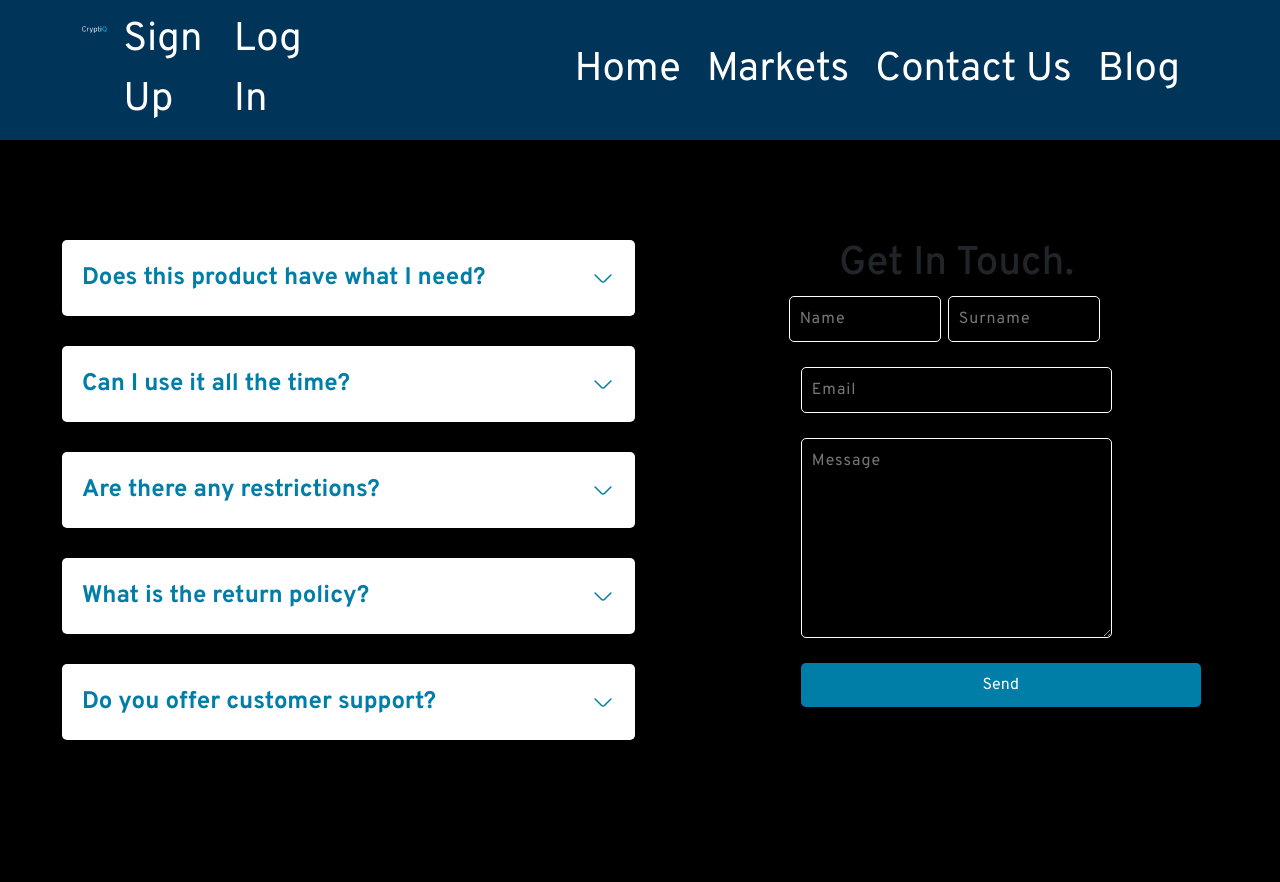
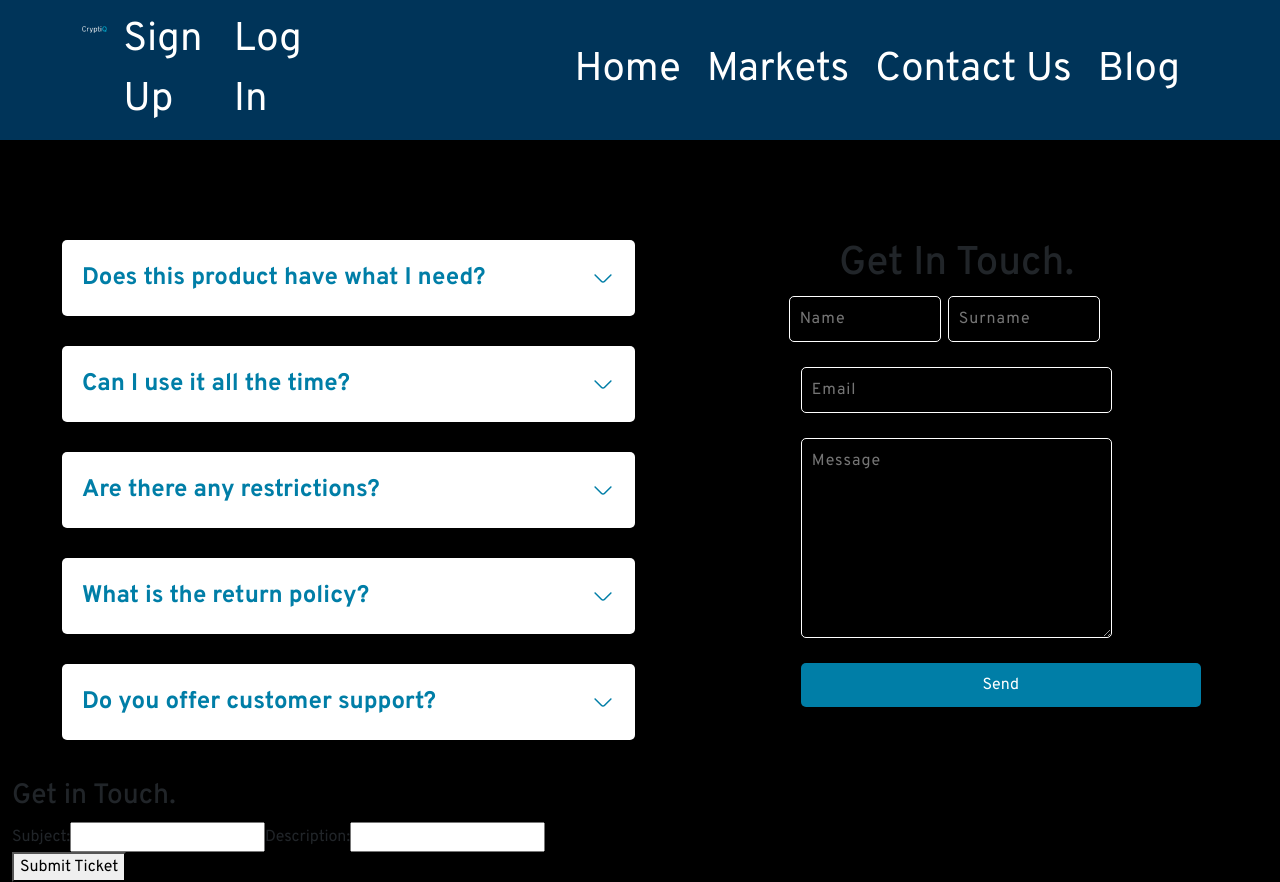
Before and after one commit to griffin1995/cryptocurrencyPlatform, a React (Create React App) app in the folder client/: page /support in a window 1280 px wide. Before the commit the page ends 800 px from the top, so only its background shows below. Built offline with nearby package versions, Linux system fonts and the light colour scheme.

Commit message:
finished supportForm logic - form unfinished

```diff
--- a/client/src/components/supportForm.js
+++ b/client/src/components/supportForm.js
@@ -1,14 +1,92 @@
+// Import the useState hook from React to manage component state.
 import { useState } from "react";
 
-const supportForm = () => {
-  const [error, setError] = useState(null);
-  const [success, setSuccess] = useState(null);
-  const [userID, setUserID] = useState("");
-  const [status] = useState("");
-  const [supportID] = useState("");
-  const [body, setBody] = useState("");
-  const [priority] = useState("");
-  const [department, setDepartment] = useState("");
+// Define a functional component named SupportForm for handling support ticket submissions.
+const SupportForm = () => {
+  // Initialize state variables for managing form submission status and input fields.
+  const [error, setError] = useState(null); // Holds error messages.
+  const [success, setSuccess] = useState(null); // Holds success messages.
 
-  return <form className="supportForm" onSubmit={handleSubmit}></form>;
+  // Initialize state variables for support ticket input fields in the form.
+  const [subject, setSubject] = useState(""); // Subject of the support ticket.
+  const [body, setBody] = useState(""); // Detailed description of the issue.
+  const [department, setDepartment] = useState(""); // Department the ticket is assigned to.
+  // Initialize state variables for user information if not logged in.
+  const [firstName, setFirstName] = useState(""); // User's first name.
+  const [lastName, setLastName] = useState(""); // User's last name.
+  const [email, setEmail] = useState(""); // User's email address.
+
+  // Define a function to handle form submission.
+  const handleSubmit = async (e) => {
+    e.preventDefault(); // Prevents the default form submission behavior.
+
+    // Construct a ticket object from the state variables to send to the server.
+    const ticket = {
+      subject,
+      body,
+      department,
+      firstName,
+      lastName,
+      email,
+    };
+
+    // Perform an asynchronous POST request to the server to submit the support ticket.
+    const response = await fetch("api/ticketRoutes", {
+      method: "POST",
+      body: JSON.stringify(ticket), // Convert the ticket object to a JSON string for the request body.
+      headers: { "Content-Type": "application/json" }, // Indicate that the request body is JSON.
+    });
+
+    const json = await response.json(); // Parse the JSON response from the server.
+
+    // Check the response status and update the component state accordingly.
+    if (!response.ok) {
+      // If there's an error, set the error state and clear any success message.
+      setError(json.error);
+      setSuccess(null);
+    } else {
+      // If the request was successful, update the success state with a message and clear any error message.
+      setError(null);
+      setSuccess(
+        `Your ticket has been successfully submitted. Reference number: ${json.ticketId}`
+      );
+
+      // Reset form fields to their initial state after successful submission.
+      setSubject("");
+      setBody("");
+      setDepartment("");
+      setFirstName("");
+      setLastName("");
+      setEmail("");
+    }
+  };
+
+  // JSX to render the support form with input fields and a submit button.
+  // Includes dynamic rendering of error or success messages based on the component state.
+  return (
+    <form className="supportForm" onSubmit={handleSubmit}>
+      <h3>Get in Touch.</h3>
+      {/* Input fields for collecting ticket information, with onChange handlers to update state. */}
+      <label>Subject:</label>
+      <input
+        type="text"
+        onChange={(e) => setSubject(e.target.value)}
+        value={subject}
+      />
+      <label>Description:</label>
+      <input
+        type="text"
+        onChange={(e) => setBody(e.target.value)}
+        value={body}
+      />
+      {/* Additional fields for department, user information, etc., can be added here. */}
+      <button>Submit Ticket</button> {/* Button to trigger form submission. */}
+      {/* Display error or success messages based on the state. */}
+      {error && <div className="error">{error}</div>}
+      {success && <div className="success">{success}</div>}
+    </form>
+  );
 };
+
+// Export the SupportForm component for use in other parts of the application.
+export default SupportForm;
--- a/client/src/pages/Home.js
+++ b/client/src/pages/Home.js
@@ -1,47 +1,43 @@
-// Import useEffect and useState hooks from React for managing side effects and component state.
+// Import hooks from React for managing component lifecycle and state.
 import { useEffect, useState } from "react";
 
-// Import child components to display details of coins, user details, and administrative functionalities.
+// Import components for displaying coin details and administrative controls.
 import CoinDetails from "../components/CoinDetails";
 import AdminControls from "../components/AdminControls";
 
 /**
- * The Home component serves as the main view of the application.
- * It fetches and displays lists of coins and users, and includes administrative controls.
+ * Home component serving as the main view for the application.
+ * It handles fetching and displaying lists of coins, and provides administrative controls.
  */
 const Home = () => {
-  // Initialize state variables for storing coins and users data, starting with null to indicate data is not yet loaded.
+  // State to hold coins data; initially null to signify that data has not been loaded yet.
   const [coins, setCoins] = useState(null);
 
   useEffect(() => {
-    // Asynchronous function to fetch data for coins from the API.
+    /**
+     * Fetches coin data from the server asynchronously.
+     * Updates the coins state with the fetched data if the API call succeeds.
+     */
     const fetchCoins = async () => {
       const response = await fetch("/api/coins");
       const json = await response.json();
-      // Update the 'coins' state with the fetched data if the API call was successful.
       if (response.ok) {
-        setCoins(json);
+        setCoins(json); // Set the coins state to the fetched data.
       }
     };
 
-    // Invoke the fetch operations for both coins and users when the component mounts.
-    fetchCoins();
-  }, []); // An empty dependency array means this effect runs once on component mount.
+    fetchCoins(); // Executes the fetching of coin data on component mount.
+  }, []); // Empty dependency array ensures this effect runs only once after initial render.
 
-  // Render the component UI, including lists of coins and users, and administrative controls.
   return (
     <div className="home">
-      {/* Display a list of coins. Map through the coins state to render a CoinDetails component for each coin, if data is available. */}
       <div className="coins">
-        {coins &&
-          coins.map((coin) => <CoinDetails key={coin._id} coin={coin} />)}
+        {/* Conditionally render CoinDetails components for each coin if coins data is available. */}
+        {coins && coins.map((coin) => <CoinDetails key={coin._id} coin={coin} />)}
       </div>
-      {/* Include the AdminControls component to provide additional functionalities for administrators. */}
-      <AdminControls />
-      {/* Display a list of users. Map through the users state to render a UserDetails component for each user, if data is available. */}
+      <AdminControls /> {/* Administrative control panel for managing application data. */}
     </div>
   );
 };
 
-// Export the Home component for use throughout the application.
-export default Home;
+export default Home; // Make the Home component available for import elsewhere in the application.
--- a/client/src/pages/Support.js
+++ b/client/src/pages/Support.js
@@ -1,33 +1,38 @@
-import React, { useState } from 'react';
-import '../css/Support.css';
-
+import React, { useState } from "react";
+import "../css/Support.css";
+import SupportForm from "../components/supportForm";
 
 const faqs = [
   {
     question: "Does this product have what I need?",
-        answer: "Totally. Totally does."
+    answer: "Totally. Totally does.",
   },
   {
     question: "Can I use it all the time?",
-        answer: "Of course you can, we won't stop you."
+    answer: "Of course you can, we won't stop you.",
   },
   {
     question: "Are there any restrictions?",
-        answer: "Only your imagination my friend. Go forth!"
+    answer: "Only your imagination my friend. Go forth!",
   },
   {
     question: "What is the return policy?",
-        answer: "You can return the product within 30 days of purchase."
+    answer: "You can return the product within 30 days of purchase.",
   },
   {
     question: "Do you offer customer support?",
-        answer: "Yes, we offer 24/7 customer support."
-    }
+    answer: "Yes, we offer 24/7 customer support.",
+  },
 ];
 
 const FAQ = () => {
   const [openIndex, setOpenIndex] = useState(null);
-    const [formData, setFormData] = useState({ name: '', surname: '', email: '', message: '' });
+  const [formData, setFormData] = useState({
+    name: "",
+    surname: "",
+    email: "",
+    message: "",
+  });
 
   const handleClick = (index, event) => {
     event.preventDefault();
@@ -44,11 +49,13 @@ const FAQ = () => {
   };
 
   return (
-        <div className='grid-container'>
+    <div className="grid-container">
       <div className="faq-section">
         {faqs.map((faq, index) => (
           <details key={index} open={index === openIndex}>
-                        <summary onClick={(event) => handleClick(index, event)}>{faq.question}</summary>
+            <summary onClick={(event) => handleClick(index, event)}>
+              {faq.question}
+            </summary>
             <p>{faq.answer}</p>
           </details>
         ))}
@@ -57,14 +64,42 @@ const FAQ = () => {
         <h1>Get In Touch.</h1>
         <form onSubmit={handleSubmit}>
           <div className="row">
-                        <input type="text" name="name" placeholder="Name" value={formData.name} onChange={handleChange} required />
-                        <input type="text" name="surname" placeholder="Surname" value={formData.surname} onChange={handleChange} required />
+            <input
+              type="text"
+              name="name"
+              placeholder="Name"
+              value={formData.name}
+              onChange={handleChange}
+              required
+            />
+            <input
+              type="text"
+              name="surname"
+              placeholder="Surname"
+              value={formData.surname}
+              onChange={handleChange}
+              required
+            />
           </div>
-                    <input type="email" name="email" placeholder="Email" value={formData.email} onChange={handleChange} required />
-                    <textarea name="message" placeholder="Message" value={formData.message} onChange={handleChange} required></textarea>
+          <input
+            type="email"
+            name="email"
+            placeholder="Email"
+            value={formData.email}
+            onChange={handleChange}
+            required
+          />
+          <textarea
+            name="message"
+            placeholder="Message"
+            value={formData.message}
+            onChange={handleChange}
+            required
+          ></textarea>
           <button type="submit">Send</button>
         </form>
-            </div>
+      </div>{" "}
+      <SupportForm />
     </div>
   );
 };
```
Lines whose indentation alone changed are shown as unchanged.
